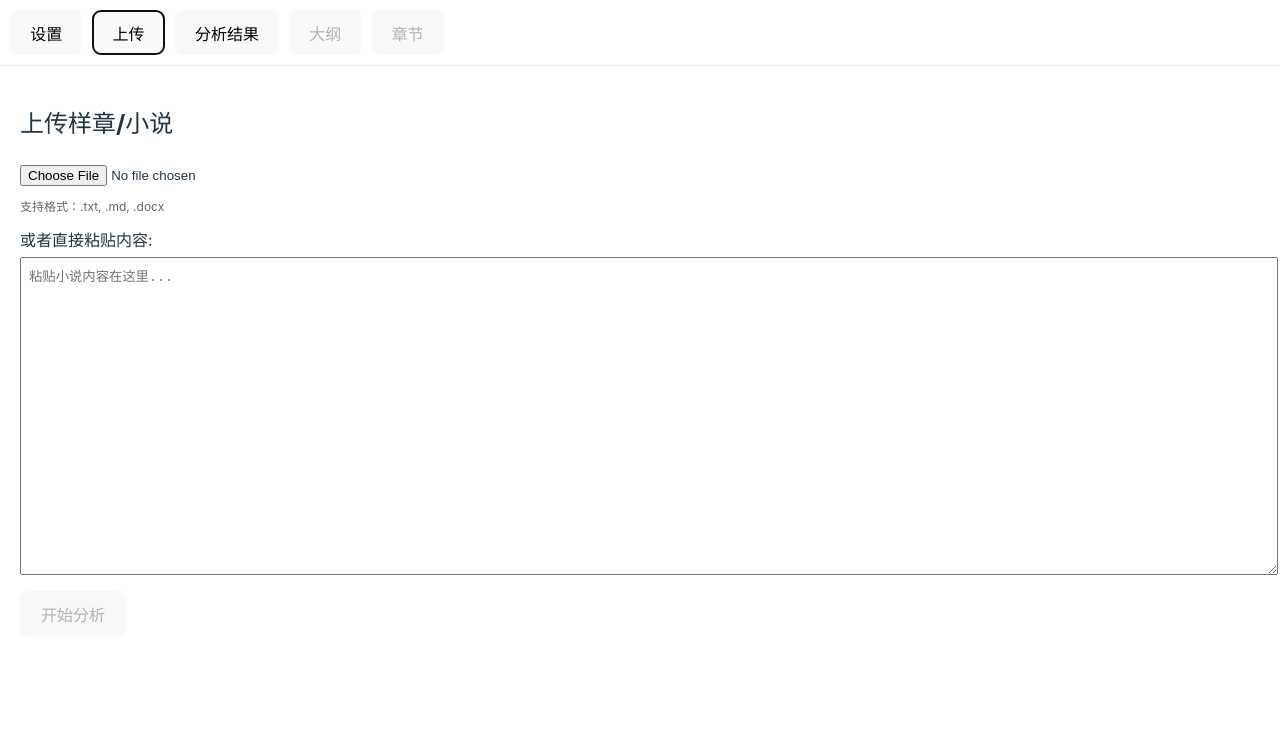
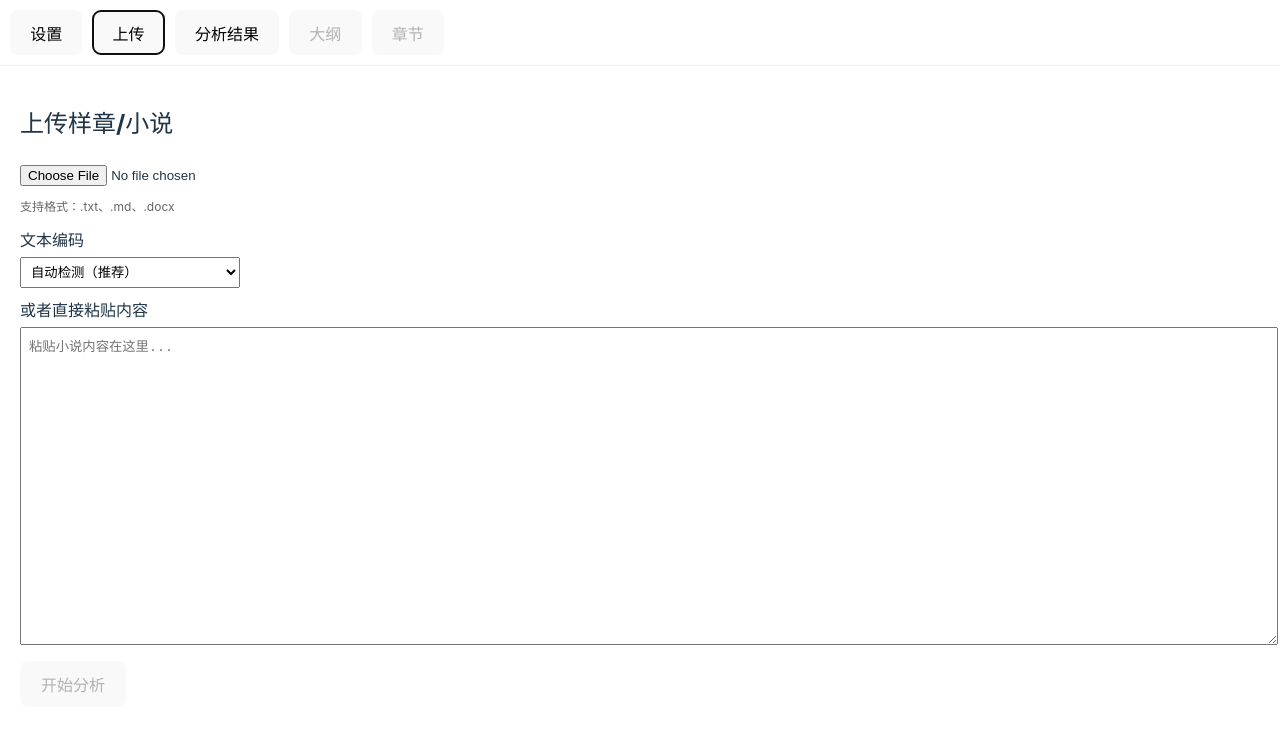
Before and after one commit to duanjiangtao1100/writingtool, a React (Vite) app: page / in a window 1280 px wide. Both pictures are taken after a click on the button "上传". Shown: the top 732 px of the page. Built offline with nearby package versions, Linux system fonts and the light colour scheme.

Commit message:
新增文本编码自动识别

```diff
--- a/src/components/NovelUploader.tsx
+++ b/src/components/NovelUploader.tsx
@@ -1,5 +1,3 @@
-// 小说上传组件
-
 import { useState } from 'react';
 import mammoth from 'mammoth';
 
@@ -7,8 +5,14 @@ interface NovelUploaderProps {
   onNovelUploaded: (content: string) => void;
 }
 
-function decodeTextContent(arrayBuffer: ArrayBuffer): string {
+type TextEncoding = 'auto' | 'utf-8' | 'gb18030';
+
+function decodeTextContent(arrayBuffer: ArrayBuffer, encoding: TextEncoding): string {
   const bytes = new Uint8Array(arrayBuffer);
+
+  if (encoding !== 'auto') {
+    return new TextDecoder(encoding).decode(bytes);
+  }
 
   const hasUtf8Bom = bytes.length >= 3 && bytes[0] === 0xef && bytes[1] === 0xbb && bytes[2] === 0xbf;
   if (hasUtf8Bom) {
@@ -39,6 +43,7 @@ function decodeTextContent(arrayBuffer: ArrayBuffer): string {
 export function NovelUploader({ onNovelUploaded }: NovelUploaderProps) {
   const [content, setContent] = useState('');
   const [isLoading, setIsLoading] = useState(false);
+  const [textEncoding, setTextEncoding] = useState<TextEncoding>('auto');
 
   const handleFileUpload = async (e: React.ChangeEvent<HTMLInputElement>) => {
     const file = e.target.files?.[0];
@@ -47,14 +52,12 @@ export function NovelUploader({ onNovelUploaded }: NovelUploaderProps) {
     setIsLoading(true);
     try {
       if (file.name.toLowerCase().endsWith('.docx')) {
-        // 处理 docx 文件
         const arrayBuffer = await file.arrayBuffer();
         const result = await mammoth.extractRawText({ arrayBuffer });
         setContent(result.value);
       } else {
-        // 处理纯文本文件
         const arrayBuffer = await file.arrayBuffer();
-        const text = decodeTextContent(arrayBuffer);
+        const text = decodeTextContent(arrayBuffer, textEncoding);
         setContent(text);
       }
     } catch (err) {
@@ -77,12 +80,26 @@ export function NovelUploader({ onNovelUploaded }: NovelUploaderProps) {
       <div style={{ marginBottom: '10px' }}>
         <input type="file" accept=".txt,.md,.docx" onChange={handleFileUpload} />
         <p style={{ fontSize: '12px', color: '#666' }}>
-          支持格式：.txt, .md, .docx
+          支持格式：.txt、.md、.docx
         </p>
       </div>
+
+      <div style={{ marginBottom: '10px' }}>
+        <label style={{ display: 'block', marginBottom: '5px' }}>文本编码</label>
+        <select
+          value={textEncoding}
+          onChange={(e) => setTextEncoding(e.target.value as TextEncoding)}
+          style={{ minWidth: '220px', padding: '6px' }}
+        >
+          <option value="auto">自动检测（推荐）</option>
+          <option value="utf-8">UTF-8</option>
+          <option value="gb18030">GB18030（兼容 GBK/ANSI）</option>
+        </select>
+      </div>
+
       <div style={{ marginBottom: '10px' }}>
         <label style={{ display: 'block', marginBottom: '5px' }}>
-          或者直接粘贴内容:
+          或者直接粘贴内容
         </label>
         <textarea
           value={content}
```
